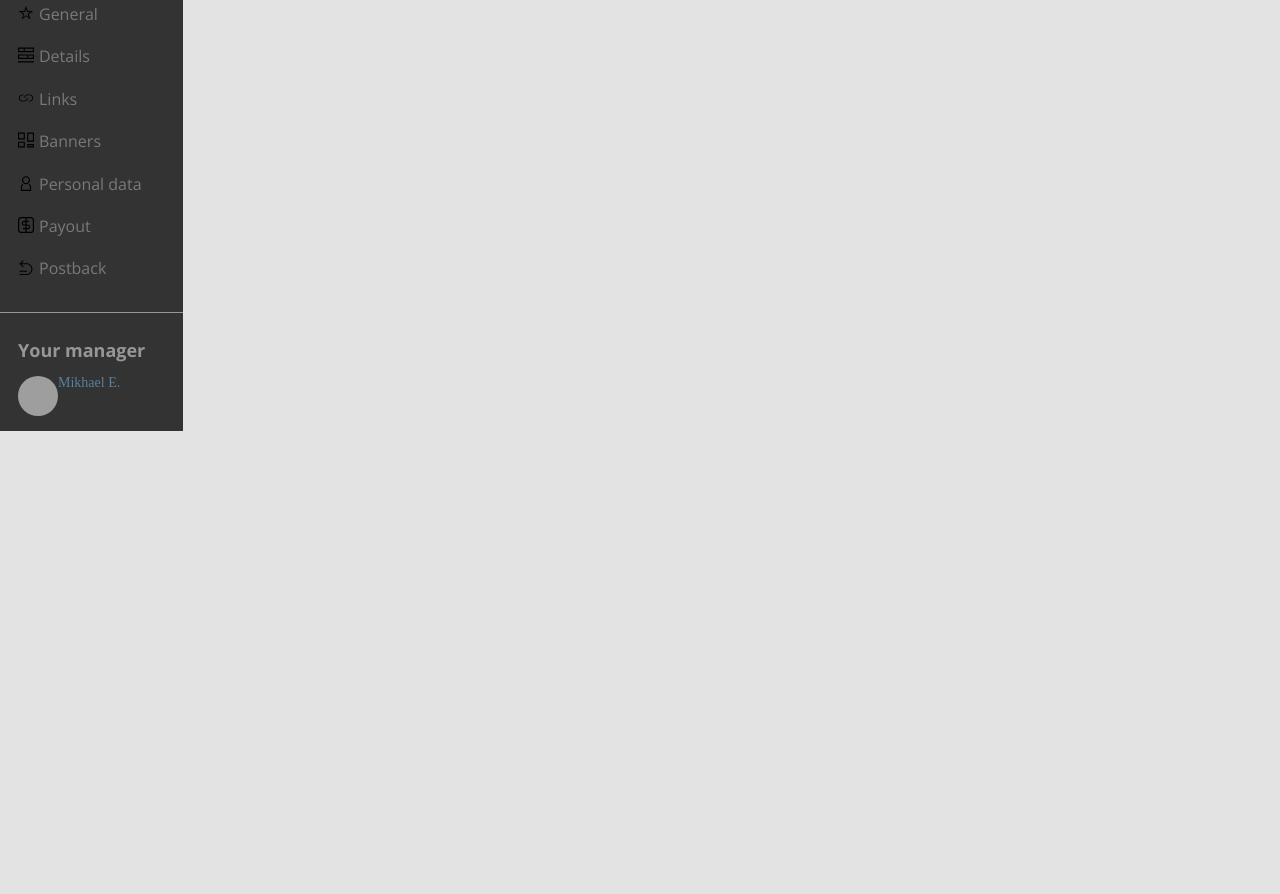
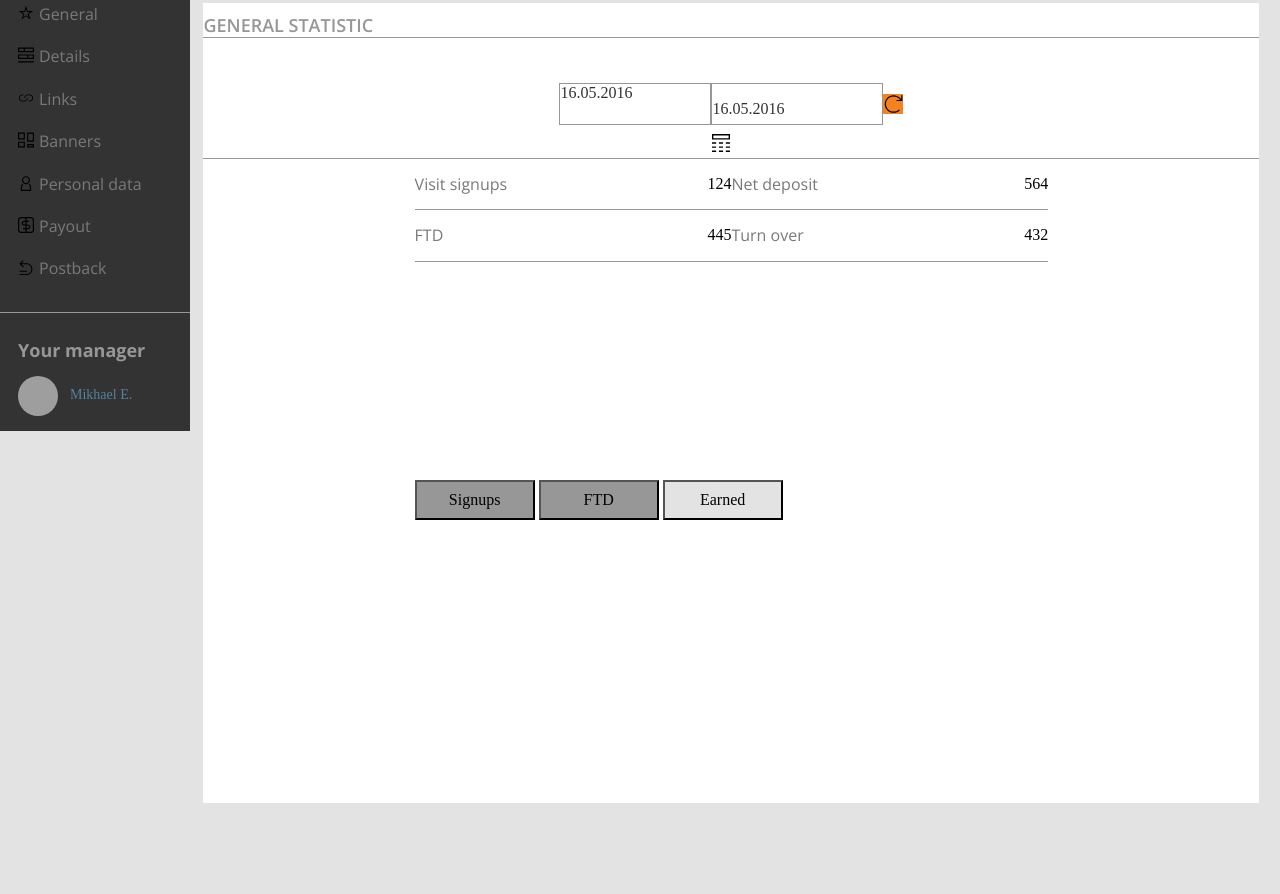
Before and after one commit to PioterDz/solo-project, a website: page index.html in a window 1280 px wide. Shown: the part 67-961 px from the top of the page. Before the commit the page ends 800 px from the top, so only its background shows below. Drawn offline with nearby package versions, Linux system fonts and the light colour scheme; grey boxes are pictures that could not be loaded.

Commit message:
merge to master

```diff
--- a/index.html
+++ b/index.html
@@ -50,6 +50,42 @@
                 <img alt="icon" src="/images/icons/quit.svg">
             </div>
         </div>
+        <section class="general">
+            <h1 class="page-header">General statistic</h1>
+            <div class="date-period">
+                <p class="first-date">16.05.2016</p>
+                <div class="second-date">
+                    <p>16.05.2016</p>
+                    <img class="calendar" alt="icon" src="/images/icons/calendar.svg">
+                </div>
+                <img class="refresh" alt="icon" src="/images/icons/refresh.svg">
+            </div>
+            <div class="graph">
+                <div class="list-left">
+                    <div class="list-1">
+                        <p class="paragraph">Visit signups</p><p>124</p>
+                    </div>
+                    <div class="list-2">
+                        <p class="paragraph">FTD</p><p>445</p>
+                    </div>
+                </div>
+                <div class="list-right">
+                    <div class="list-3">
+                        <p class="paragraph">Net deposit</p><p>564</p>
+                    </div>
+                    <div class="list-4">
+                        <p class="paragraph">Turn over</p><p>432</p>
+                    </div>
+                </div>
+
+                <div class="graph-btn">
+                    <button class="btn-1">Signups</button>
+                    <button class="btn-2">FTD</button>
+                    <button class="btn-3">Earned</button>
+                </div>
+            </div>
+
+        </section>
     </div>
 </body>
 </html>
--- a/sass/_mixins.scss
+++ b/sass/_mixins.scss
@@ -9,3 +9,8 @@
     height: $icon-size;
     color: $icon-color;
 }
+
+@mixin square-size($width, $height) {
+    width: $width;
+    height: $height;
+}
--- a/sass/pages/_general.scss
+++ b/sass/pages/_general.scss
@@ -0,0 +1,80 @@
+.general {
+    grid-area: 2/2/3/3;
+    @include square-size(1056px,800px);
+    background-color: $page-background-color;
+    margin: 10px auto;
+    display: grid;
+    grid-template-columns: 1fr;
+    grid-template-rows: 47px 109px 642px;
+    h1 {
+        @include border(0, 0, 1px, 0);
+        grid-area: 1/1/2/2;
+    }
+    .date-period {
+        @include border(0, 0, 1px, 0);
+        grid-area: 2/1/3/2;
+        display: flex;
+        justify-content: center;
+        align-items: center;
+        .first-date {
+            @include square-size(150px,40px);
+            @include border(1px, 1px, 1px, 1px);
+            font-size: $paragraph-font-size;
+            color: $text-color;
+        }
+        .second-date {
+            @include square-size(170px,40px);
+            @include border(1px, 1px, 1px, 1px);
+            font-size: $paragraph-font-size;
+            color: $text-color;
+            .calendar {
+                @include icon(18px, black);
+            }
+        }
+        .refresh {
+            @include icon(20px, black);
+            background-color: $action-button-color;
+            &:hover {
+                background-color: $action-button-color-hover;
+            }
+        }
+    }
+    .graph {
+        grid-area: 3/1/4/2;
+        display: grid;
+        grid-template-columns: 2fr 3fr 3fr 2fr;
+        grid-template-rows: 50% 50%;
+        .list-left {
+            grid-area: 1/2/2/3;
+            .list-1, .list-2{
+                display: flex;
+                justify-content: space-between;
+                @include border(0, 0, 1px, 0);
+            }
+        }
+        .list-right {
+            grid-area: 1/3/2/4;
+            .list-3, .list-4 {
+                display: flex;
+                justify-content: space-between;
+                @include border(0, 0, 1px, 0);
+            }
+        }
+        .graph-btn {
+            grid-area: 2/2/3/4;
+            button {
+                @include square-size(120px, 40px);
+            }
+            .btn-1 {
+                background-color: $decline-button-color;
+            }
+            .btn-2 {
+                background-color: $decline-button-color;
+            }
+            .btn-3 {
+                background-color: $decline-button-color-hover;
+            }
+        }
+    }
+
+}
--- a/sass/sections/_navbar.scss
+++ b/sass/sections/_navbar.scss
@@ -3,12 +3,15 @@
     width: 100%;
     position: fixed;
     display: grid;
-    grid-template-columns: 3fr 10fr 3fr 1fr 3fr 1fr;
+    grid-template-columns: 190px 10fr 3fr 1fr 3fr 1fr;
     grid-template-rows: 60px;
     background-color: $page-background-color;
     .brand {
         grid-area: 1/1/2/2;
         background-color: $sidebar-background-color;
+        &:hover {
+            cursor: pointer;
+        }
         h1 {
             font-family: 'Lemon', cursive;
             color: white;
@@ -22,7 +25,7 @@
         grid-area: 1/3/2/4;
         display: flex;
         padding: 18px;
-        @include border (0, 1px, 0, 1px);
+        @include border(0, 1px, 0, 1px);
         img {
             @include icon(18px,black);
         }
--- a/sass/sections/_sidebar.scss
+++ b/sass/sections/_sidebar.scss
@@ -1,7 +1,8 @@
 .sidebar {
+    position: fixed;
     grid-area: 1/1/4/2;
     display: grid;
-    grid-template-columns: 1fr;
+    grid-template-columns: 190px;
     grid-template-rows: 60px 320px 1fr;
     background-color: $sidebar-background-color;
     .sidebar-up {
@@ -37,11 +38,10 @@
             display: flex;
             img {
                 border-radius: 50%;
-                width: 40px;
-                height: 40px;
+                @include square-size(40px, 40px);
                 margin: 15px 0;
             }
-            p{
+            p {
                 padding: 12px;
             }
         }
--- a/sass/style.scss
+++ b/sass/style.scss
@@ -11,3 +11,4 @@
 @import "sections/navbar";
 
 /* pages */
+@import "pages/general"
```
Also changed, not shown: css/style.css, sass/style.css (deleted), 1 other file.
